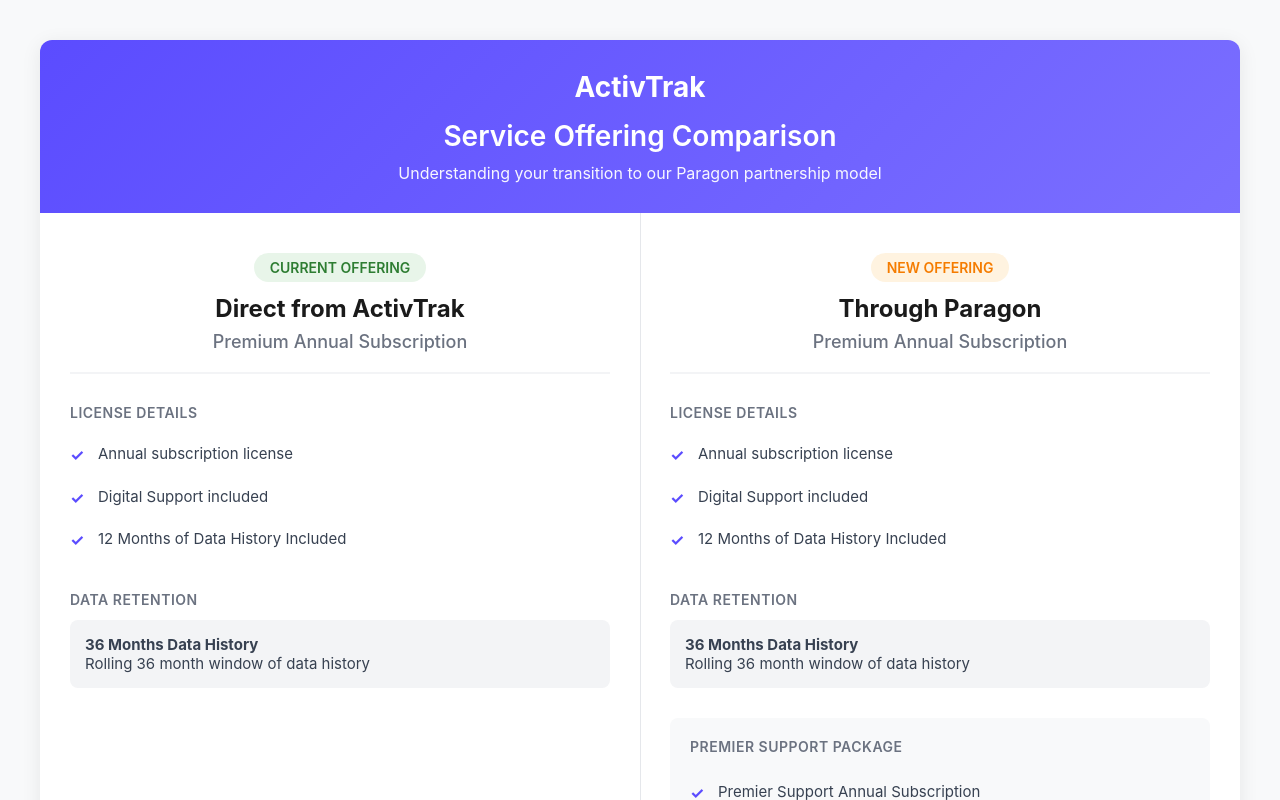
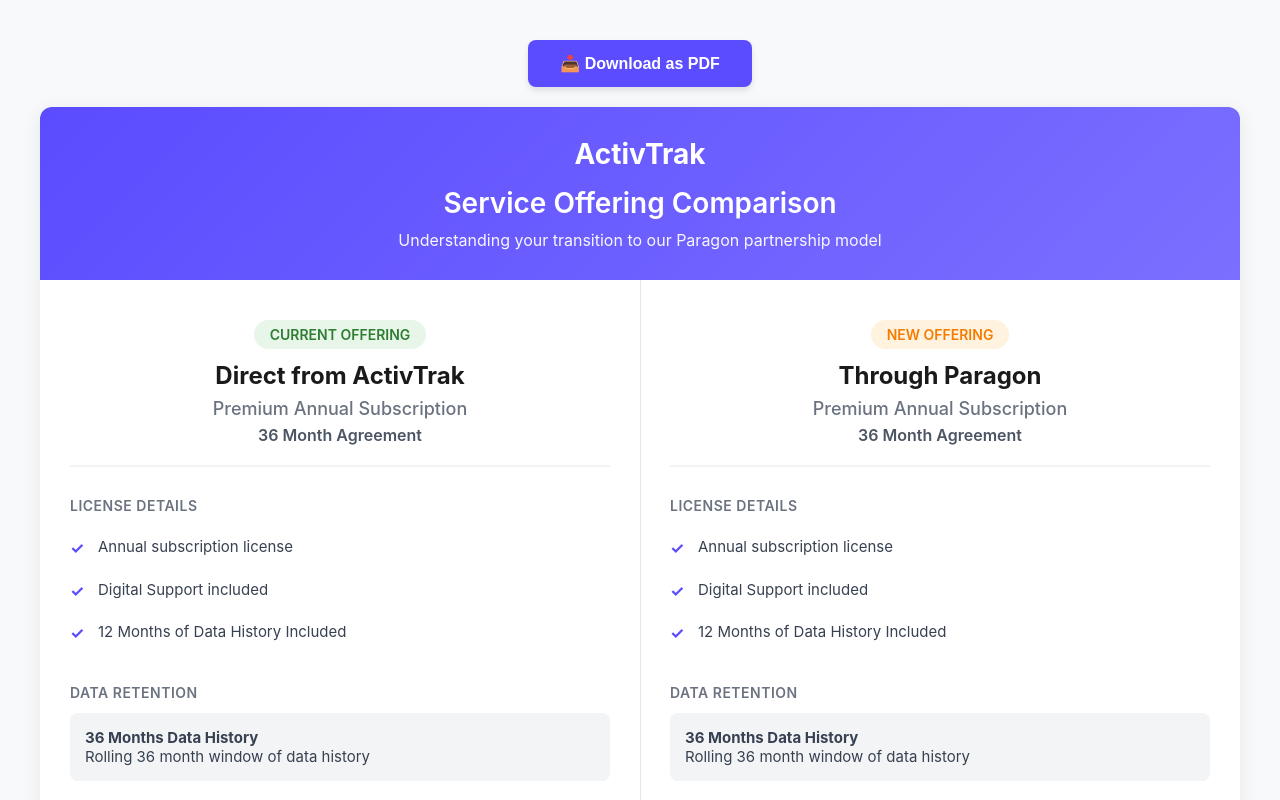
Before and after one commit to joevelatini/comparison, a plain HTML site: page index.html in a window 1280 px wide. Shown: the top 800 px of the page. Drawn offline with Linux system fonts and the light colour scheme.

Commit message:
Update index.html

```diff
--- a/index.html
+++ b/index.html
@@ -16,6 +16,30 @@
             background-color: #f8f9fa;
             padding: 40px 20px;
             color: #1a1a1a;
+        }
+
+        .download-button-container {
+            text-align: center;
+            margin-bottom: 20px;
+        }
+
+        .download-pdf-btn {
+            background-color: #5B4CFF;
+            color: white;
+            padding: 14px 32px;
+            font-size: 16px;
+            font-weight: 600;
+            border: none;
+            border-radius: 8px;
+            cursor: pointer;
+            box-shadow: 0 4px 6px rgba(0, 0, 0, 0.1);
+            transition: all 0.3s ease;
+        }
+
+        .download-pdf-btn:hover {
+            background-color: #4a3ff0;
+            box-shadow: 0 6px 8px rgba(0, 0, 0, 0.15);
+            transform: translateY(-2px);
         }
 
         .container {
@@ -108,6 +132,13 @@
             font-size: 18px;
             color: #6b7280;
             font-weight: 500;
+        }
+
+        .agreement-term {
+            font-size: 16px;
+            color: #4b5563;
+            font-weight: 600;
+            margin-top: 6px;
         }
 
         .section {
@@ -215,13 +246,13 @@
                 background: white;
             }
 
+            .download-button-container {
+                display: none;
+            }
+
             .container {
                 box-shadow: none;
                 max-width: 100%;
-            }
-
-            .header button {
-                display: none;
             }
 
             .comparison-wrapper {
@@ -239,6 +270,12 @@
     </style>
 </head>
 <body>
+    <div class="download-button-container">
+        <button class="download-pdf-btn" onclick="window.print()">
+            📥 Download as PDF
+        </button>
+    </div>
+
     <div class="container">
         <div class="header">
             <div class="logo-placeholder">ActivTrak</div>
@@ -252,6 +289,7 @@
                     <span class="offering-type">CURRENT OFFERING</span>
                     <h2>Direct from ActivTrak</h2>
                     <div class="subscription-type">Premium Annual Subscription</div>
+                    <div class="agreement-term">36 Month Agreement</div>
                 </div>
 
                 <div class="section">
@@ -277,6 +315,7 @@
                     <span class="offering-type">NEW OFFERING</span>
                     <h2>Through Paragon</h2>
                     <div class="subscription-type">Premium Annual Subscription</div>
+                    <div class="agreement-term">36 Month Agreement</div>
                 </div>
 
                 <div class="section">
```
